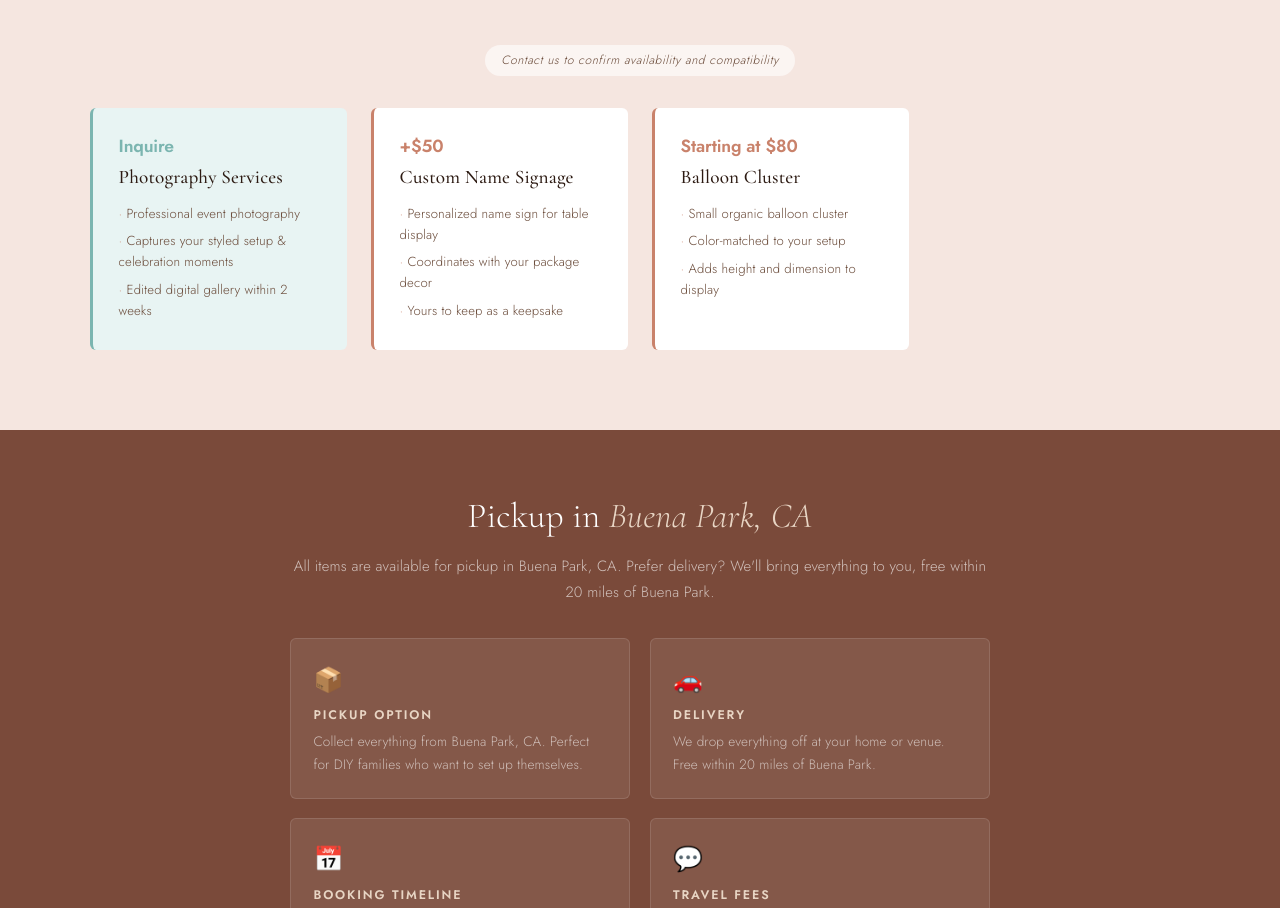
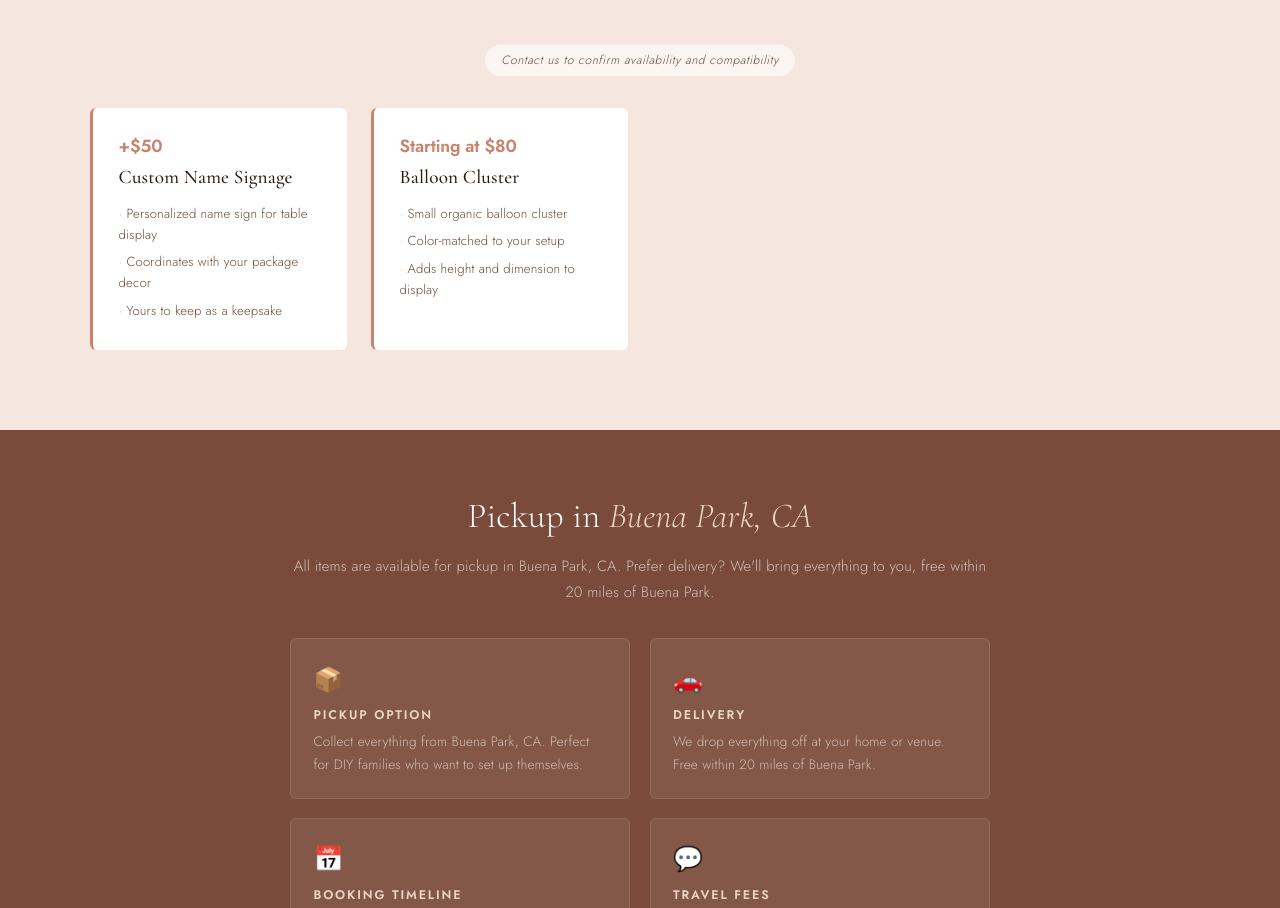
Before and after one commit to maryparkstudio/levi-and-moon, a plain HTML site: page baekil.html in a window 1280 px wide. Shown: the part 2183-3091 px from the top of the page. Drawn offline with nearby package versions, Linux system fonts and the light colour scheme.

Commit message:
Remove Photography Services add-on from Dohl, Baekil and Birthday pages

```diff
--- a/baekil.html
+++ b/baekil.html
@@ -698,15 +698,6 @@
     </div>
     <span class="custom-note">Contact us to confirm availability and compatibility</span>
     <div class="addons-grid">
-      <div class="addon-card" style="border-left-color:var(--teal);background:var(--teal-light);">
-        <div class="addon-price" style="color:var(--teal);">Inquire</div>
-        <div class="addon-name">Photography Services</div>
-        <ul class="addon-list">
-          <li>Professional event photography</li>
-          <li>Captures your styled setup &amp; celebration moments</li>
-          <li>Edited digital gallery within 2 weeks</li>
-        </ul>
-      </div>
       <div class="addon-card">
         <div class="addon-price">+$50</div>
         <div class="addon-name">Custom Name Signage</div>
```
Also changed, not shown: birthday.html (+0 -10 lines), dohl.html (+0 -9 lines).
